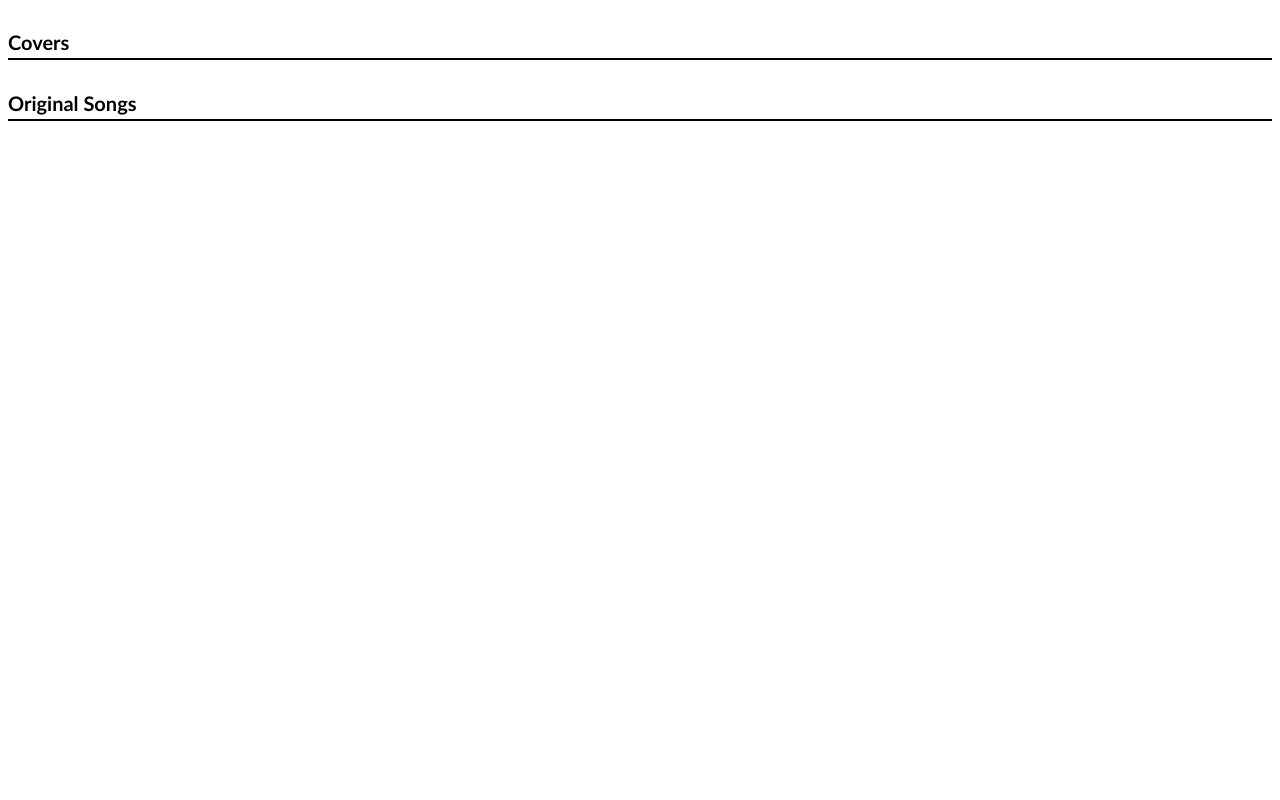
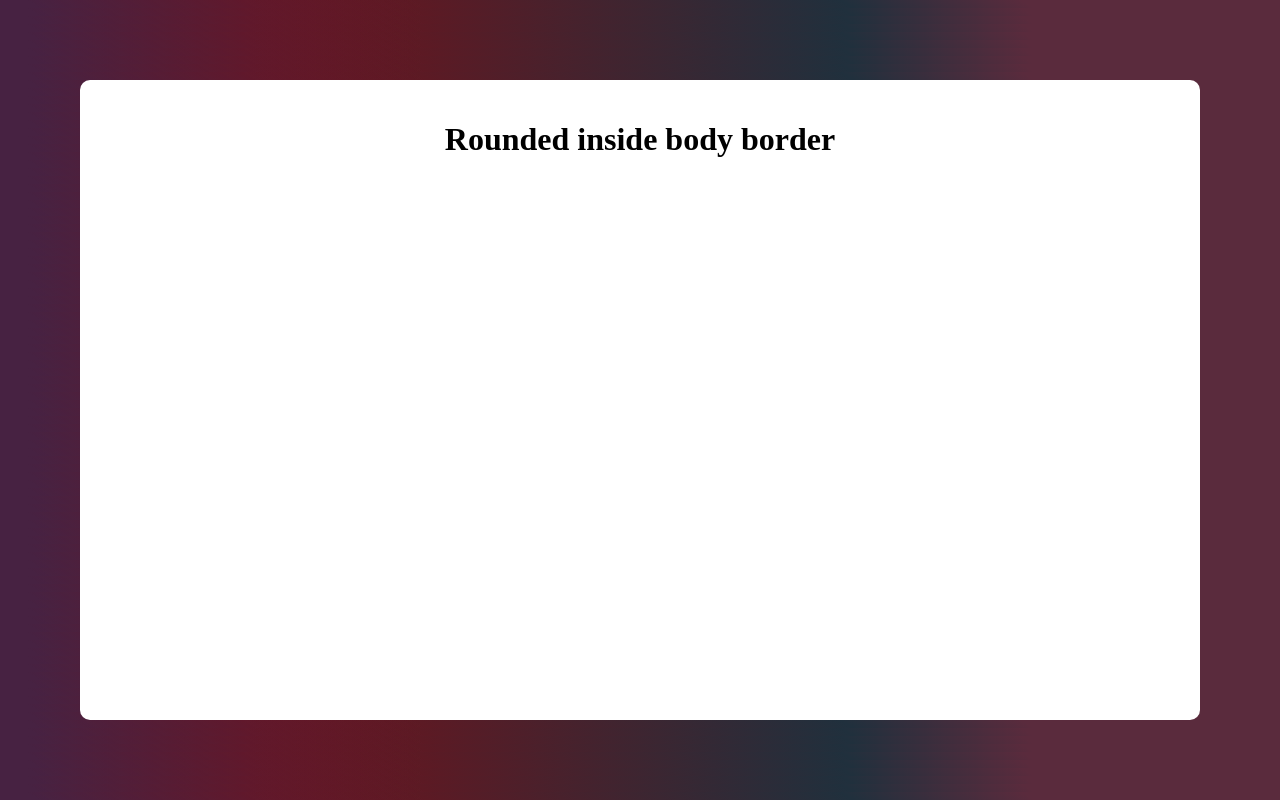
Before and after one commit to sweenamangal/sweenamangal.github.io, a plain HTML site: page Music.html in a window 1280 px wide. Drawn offline with Linux system fonts and the light colour scheme.

Commit message:
Fixed bugs on index and got started on music page

```diff
--- a/Music.css
+++ b/Music.css
@@ -1,19 +1,15 @@
-.headline {
-    font-family: Calibri, "Helvetica", san-serif;
-    line-height: 1.5em;
-    color: black;
-    font-size: 20px;
-    }
-    h1:after
-    {
-        content:' ';
-        display:block;
-        border:1px solid black;
-    }
+body {
+    background: -webkit-linear-gradient(57deg, rgb(71, 34, 66) 3%, rgba(0, 0, 0, 0) 33%), -webkit-linear-gradient(57deg, rgb(116, 17, 26) 20% , rgb(32, 48, 61) 66%, rgb(90, 43, 61) 80%);
+}
 
-.main-content {
-    padding: 10%;
-    flex: 1 1 80%;
-    min-height: 100vh;
-
-    }
+.page-wrap {
+    position: fixed;
+    top: 80px;
+    right: 80px;
+    left: 80px;
+    bottom: 80px;
+    background: white;
+    border-radius: 10px;
+    padding: 20px;
+    text-align: center;
+  }
--- a/Music.html
+++ b/Music.html
@@ -7,7 +7,10 @@
     <link rel="stylesheet" href="Music.css">
 </head>
 <body>
-    <h1><span class="headline">Covers</span></h1>
-    <h1><span class="headline">Original Songs</span></h1>
+    <div class="page-wrap">
+
+        <h1>Rounded inside body border</h1>
+
+      </div>
 </body>
 </html>
--- a/indexcss.css
+++ b/indexcss.css
@@ -40,7 +40,7 @@ img {
 
   display: grid;
   grid-gap: var(--gap);
-  grid-template-columns: repeat(auto-fit, minmax(var(--min), 1fr)) 1rem;
+  grid-template-columns: repeat(auto-fit, minmax(var(--min), 1fr));
 }
 
 .smol-card-component {
```
Also changed, not shown: index.html (+3 -3 lines).
